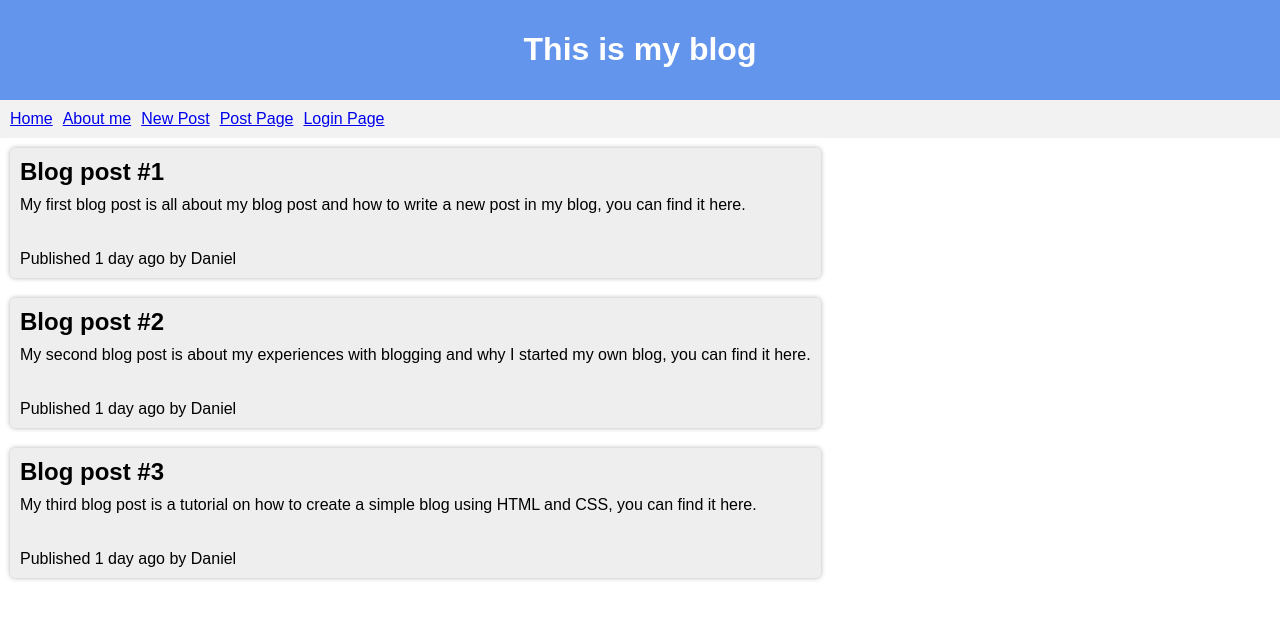
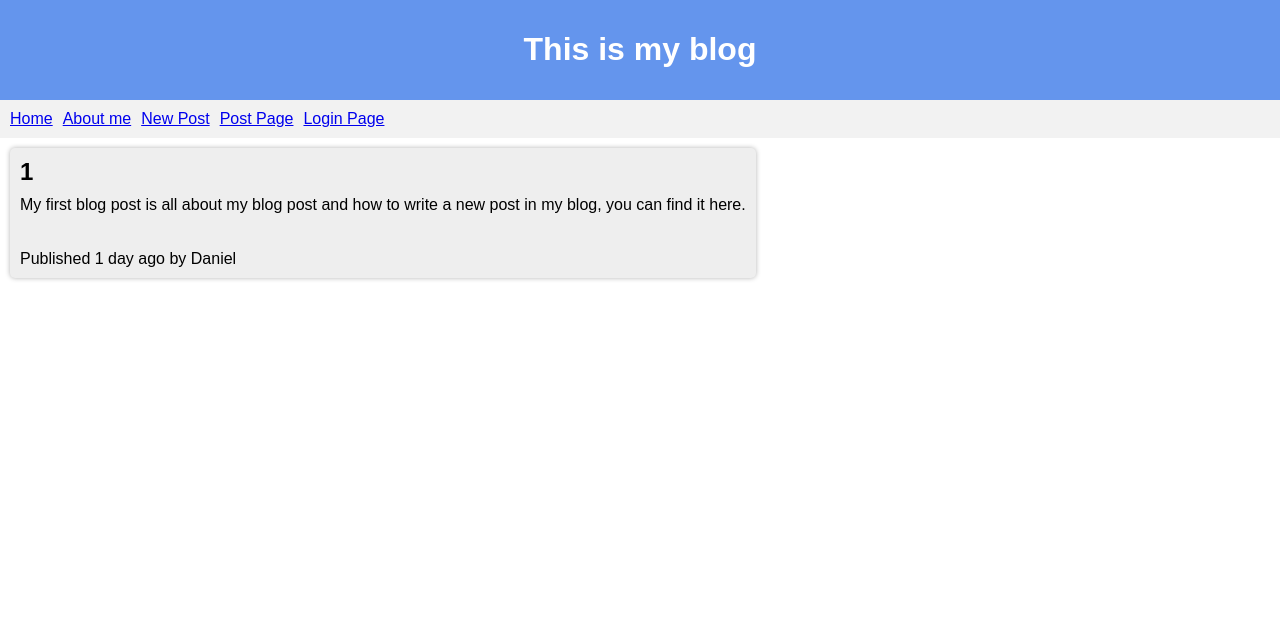
Before and after one commit to Danielmangesto/Blog-and-Weather, a React (Create React App) app in the folder Blog_hw3_and_hw4/: page /Posts in a window 1280 px wide. Shown: the top 618 px of the page. Built offline with nearby package versions, Linux system fonts and the light colour scheme.

Commit message:
Changed the PostPage - now you can see only one post at a time using Posts/<id>

```diff
--- a/Blog_hw3_and_hw4/src/App.js
+++ b/Blog_hw3_and_hw4/src/App.js
@@ -16,7 +16,7 @@ function App() {
             </header>
             <nav>
                 <ul>
-                    <li><Link to="/Home">Home</Link></li>
+                    <li><Link to="/">Home</Link></li>
                     <li><Link to="/AboutMe">About me</Link></li>
                     <li><Link to="/NewPost">New Post</Link></li>
                     <li><Link to="/Posts">Post Page</Link></li>
@@ -25,10 +25,11 @@ function App() {
             </nav>
             <div className="container">
                 <Routes>
-                    <Route path='/Home' element={<Home />} />
+                    <Route path='/' element={<Home />} />
                     <Route path='/AboutMe' element={<AboutMe/>} />
                     <Route path='/NewPost' element={<NewPost/>} />
-                    <Route path='/Posts' element={<PostPage />} />
+                    <Route path='/Posts' element={<PostPage/>} />
+                    <Route path='/Posts/:id' element={<PostPage />} />
                     <Route path='/Login' element={<Login />} />
                 </Routes>
 
--- a/Blog_hw3_and_hw4/src/PostPage.js
+++ b/Blog_hw3_and_hw4/src/PostPage.js
@@ -1,4 +1,5 @@
 import React from 'react';
+import {useParams} from "react-router-dom";
 
 const posts = [
     { id: 1, title: 'Blog post #1', content: 'My first blog post is all about my blog post and how to write a new post in my blog, you can find it here.', published: '2023-04-27', author: 'Daniel' },
@@ -7,18 +8,22 @@ const posts = [
 ];
 
 function PostPage() {
+    const { id } = useParams();
+    let post = posts.find((post) => post.id === parseInt(id));
+    if((id> posts.length)|| id === undefined){
+        post = posts.find((post) => post.id === parseInt(1))
+    }
+    console.log(post)
     return (
         <div>
             <div className="posts">
-                {posts.map((post) => (
                     <div className="post" key={post.id}>
-                        <h2>{post.title}</h2>
+                        <h2>{post.id}</h2>
                         <p>{post.content}</p>
                         <br />
                         <br />
                         <p>Published 1 day ago by Daniel</p>
                     </div>
-                ))}
             </div>
         </div>
     );
```
